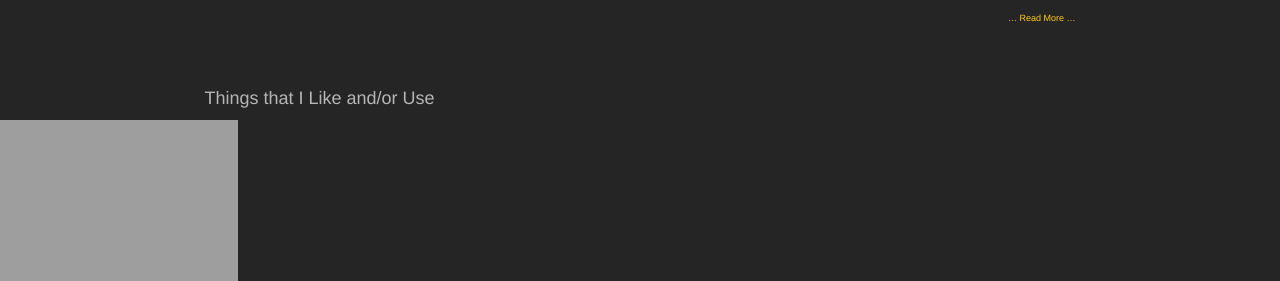
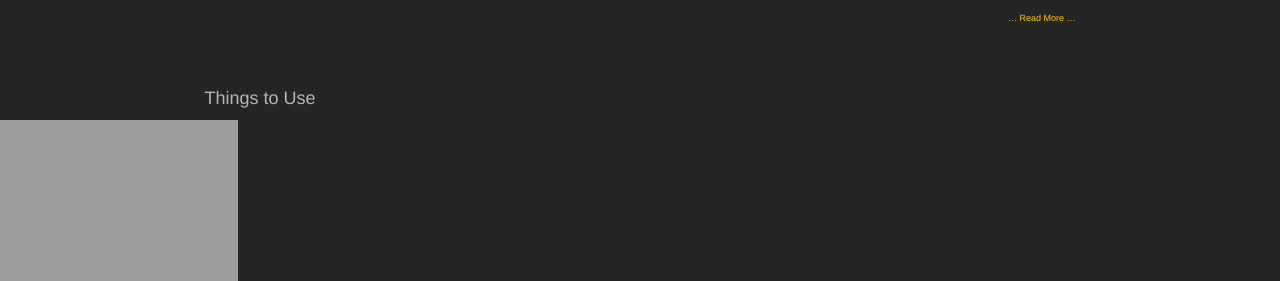
Before and after one commit to jwds1978/jwds1978.github.io, a Jekyll site: the page built from index.md, in a window 1280 px wide and 900 px high, scrolled down 627 px. Shown: the part 172-453 px from the top of the window. Built offline with Jekyll 4.4.1, drawn with Linux system fonts in a browser that asks for light colours; nearby versions of some CDN libraries; some web fonts are replaced; our own code applies the rules of GitHub Pages for plain Markdown files; comment, search, counter and statistics services are not loaded; the repository's description, which GitHub fills in, is left out.

```diff
--- a/index.md
+++ b/index.md
@@ -47,7 +47,7 @@ James is an IT consultant.&nbsp; That doesn't really say all that much about him
 {% include blog_last.htm %}
 
 <p>&nbsp;</p>
-### Things that I Like and/or Use
+### Things to Use
 * <a href="{{ site.shortURL }}/Cryptopay" target="_blank" title="Cryptopay">Cryptopay</a>
   * Spend bitcoins with a Visa Debit card.&nbsp; Get a bitcoin debit card with a 25% discount!
 * <a href="{{ site.shortURL }}/FastMail" target="_blank" title="FastMail">FastMail</a>
```
Also changed, not shown: resume.md (+1 -0 lines).
